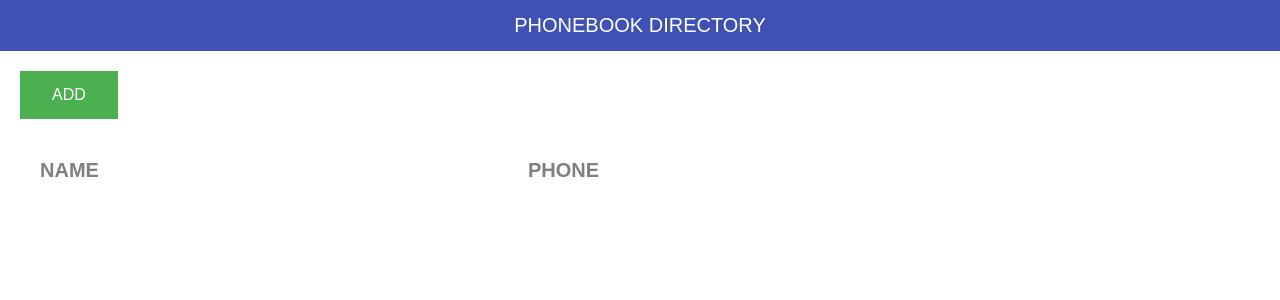
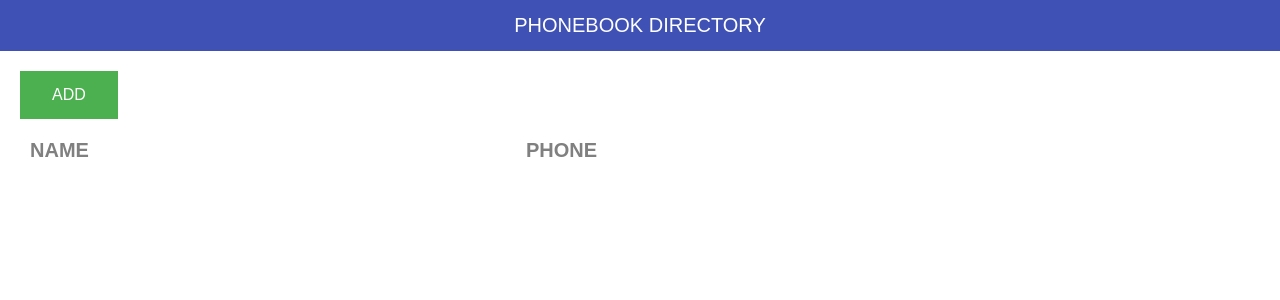
Before and after one commit to ayush221b/phonebook-app, a React (Create React App) app: page / in a window 1280 px wide. Shown: the top 300 px of the page. Built offline with nearby package versions, Linux system fonts and the light colour scheme.

Commit message:
Code refactoring and documentation

```diff
--- a/src/components/App.js
+++ b/src/components/App.js
@@ -1,4 +1,4 @@
-// Import React essentials
+// Import React modules
 import React, { Component } from 'react';
 import { BrowserRouter, Switch, Route } from 'react-router-dom';
 
--- a/src/components/pages/add/Add.css
+++ b/src/components/pages/add/Add.css
@@ -51,3 +51,14 @@ input[type=number]::-webkit-outer-spin-button {
 .submit-button {
     cursor: pointer;
 }
+
+.button-add, .button-delete {
+    border: none;
+    color: white;
+    padding: 15px 32px;
+    text-align: center;
+    text-decoration: none;
+    display: inline-block;
+    font-size: 16px;
+    cursor: pointer;
+}
--- a/src/components/pages/add/Add.js
+++ b/src/components/pages/add/Add.js
@@ -1,8 +1,11 @@
+// Import react modules
 import React, { Component } from 'react';
 import { Link,Redirect } from 'react-router-dom';
 
+// Import component stylesheet
 import './Add.css';
 
+// Temporary Subscribers list to receive and update subscribers
 let updatedSubscribers = [];
 
 export default class Add extends Component {
@@ -16,22 +19,32 @@ export default class Add extends Component {
         };
     }
 
+    // Handle change in Name field
     onNameChange = (e) => {
         this.setState({
             name: e.target.value
         });
     }
 
+    // Handle change in Phone field
     onPhoneChange = (e) => {
         this.setState({
             phone: e.target.value
         });
     }
 
+    // Handle Add Button press
     handleFormSubmit = () => {
-        const { subscribers } = this.props.location.state;
 
-        updatedSubscribers = subscribers;
+        // Check if component was loaded from /add route or directly
+        if(this.props.location.state === undefined){
+            updatedSubscribers = [];
+        } else{
+            const { subscribers } = this.props.location.state;
+            updatedSubscribers = subscribers;
+        }
+
+        // Update the received list with new subscriber
         updatedSubscribers.push({
             name: this.state.name,
             phone: this.state.phone
@@ -42,11 +55,13 @@ export default class Add extends Component {
 
     render() {
 
+        // Redirect to dashboard when addition completed
         if (this.state.toDashboard === true) {
             console.log(updatedSubscribers);
             return <Redirect to={{ pathname: '/', state: { subscribers: updatedSubscribers } }} />
         }
 
+        // Create component for Submit Button
         const SubmitButton = () => {
             return (
                     <button
@@ -69,16 +84,19 @@ export default class Add extends Component {
 
             <form className='add-form'>
 
+                { /* Name input field */ }
                 <p className='field-label'>Name:</p>
                 <input className='input-field' type="text" name="name" onChange= {this.onNameChange} />
 
                 <br/>
-
+                { /* Phone input field */ }
                 <p className='field-label'>Phone:</p>
                 <input className='input-field' type="number" name="phone" onChange= {this.onPhoneChange}/>
 
                 <p className='display-label-top'> Subscriber to be added:</p>
                 <br/>
+
+                { /* Display live state values for Name and Phone number */ }
                 <p className='display-label'>{`Name: ${this.state.name}`}</p>
                 <p className='display-label'>{`Phone: ${this.state.phone}`}</p>
                 <br/>
--- a/src/components/pages/dashboard/Dashboard.css
+++ b/src/components/pages/dashboard/Dashboard.css
@@ -2,17 +2,6 @@
     margin-left: 20px;
     margin-top: 10px;
     overflow-y: visible;
-}
-
-.button-add, .button-delete {
-    border: none;
-    color: white;
-    padding: 15px 32px;
-    text-align: center;
-    text-decoration: none;
-    display: inline-block;
-    font-size: 16px;
-    cursor: pointer;
 }
 
 .button-add{
@@ -23,9 +12,13 @@
     background-color: red;
 }
 
-.container {
+.container{
     margin-top: 20px;
-    padding: 20px;
+}
+
+.container, .container-values {
+    margin-bottom: 20px;
+    padding: 0 10px;
     display: flex;
     justify-content: space-around;
 }
--- a/src/components/pages/dashboard/Dashboard.js
+++ b/src/components/pages/dashboard/Dashboard.js
@@ -1,3 +1,4 @@
+// Import React modules
 import React, { Component } from 'react';
 import { Link } from 'react-router-dom';
 
@@ -15,34 +16,41 @@ export default class Dashboard extends Component {
 
     componentDidMount() {
 
+        // Check if component was loaded from /add route or directly
         if(this.props.location.state === undefined){
             this.setState({ subscribers:[] });
         } else{
             const { subscribers } = this.props.location.state;
-        this.setState({ subscribers });
+            this.setState({ subscribers });
         }
     }
 
+    // Handle Delete button press
     removeSubscriber = (subscriber) => {
-
         const { subscribers } = this.state;
         const updatedSubs = [];
 
+        // Populate array with all subscribers except the one to be deleted
         subscribers.forEach(sub => {
             if(sub.name != subscriber.name) {
                 updatedSubs.push(sub);
             }
         });
 
+        // setState with updated array
         this.setState({
             subscribers: updatedSubs
         });
     }
 
     render() {
+
+        // ES6 destructuring
         const { subscribers } = this.state;
-        console.log('Current Subscribers Count : '+ this.state.subscribers.length);
 
+        // console.log('Current Subscribers Count : '+ this.state.subscribers.length);
+
+        // Create a Button Component which routes to Add page
         const AddButton = () => (
             <Link
                 to={{ pathname: '/add', state: this.state }}
@@ -59,6 +67,8 @@ export default class Dashboard extends Component {
         return (
         <div className='dashboard'>
             <AddButton/>
+
+            { /* Create Column Labels above values */ }
             <div className="container">
                 <div className="name">
                     NAME
@@ -70,9 +80,11 @@ export default class Dashboard extends Component {
                 </div>
             </div>
 
+            { /* Populate values in columns */ }
+
             { subscribers.map(subscriber => {
                 return (
-                    <div className="container">
+                    <div className="container-values">
                         <div className="name-value">
                             { subscriber.name }
                         </div>
--- a/src/components/shared/top_navbar/TopNavbar.js
+++ b/src/components/shared/top_navbar/TopNavbar.js
@@ -1,3 +1,4 @@
+// Import react modules
 import React from 'react';
 import { withRouter } from 'react-router-dom';
 
@@ -6,12 +7,12 @@ import './TopNavbar.css';
 
 class TopNavbar extends React.Component{
     render(){
-
         const { pathname } = this.props.location;
         return (
         <div className='navbar'>
             <ul>
                 <li className = 'link'>
+                    { /* Check for route before populating navbar */}
                     {pathname === '/' ? 'Phonebook Directory' : 'Add Subscriber'}
                 </li>
             </ul>
```
Also changed, not shown: src/components/shared/ui/input_field/InputField.js (deleted).
